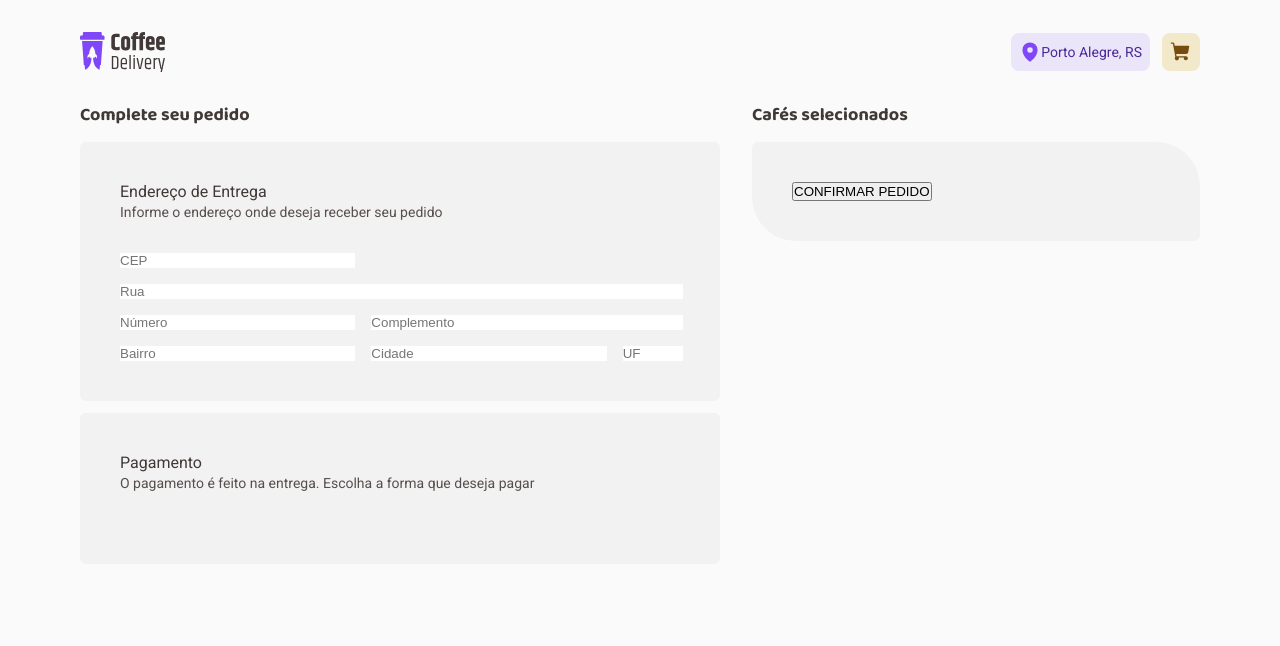
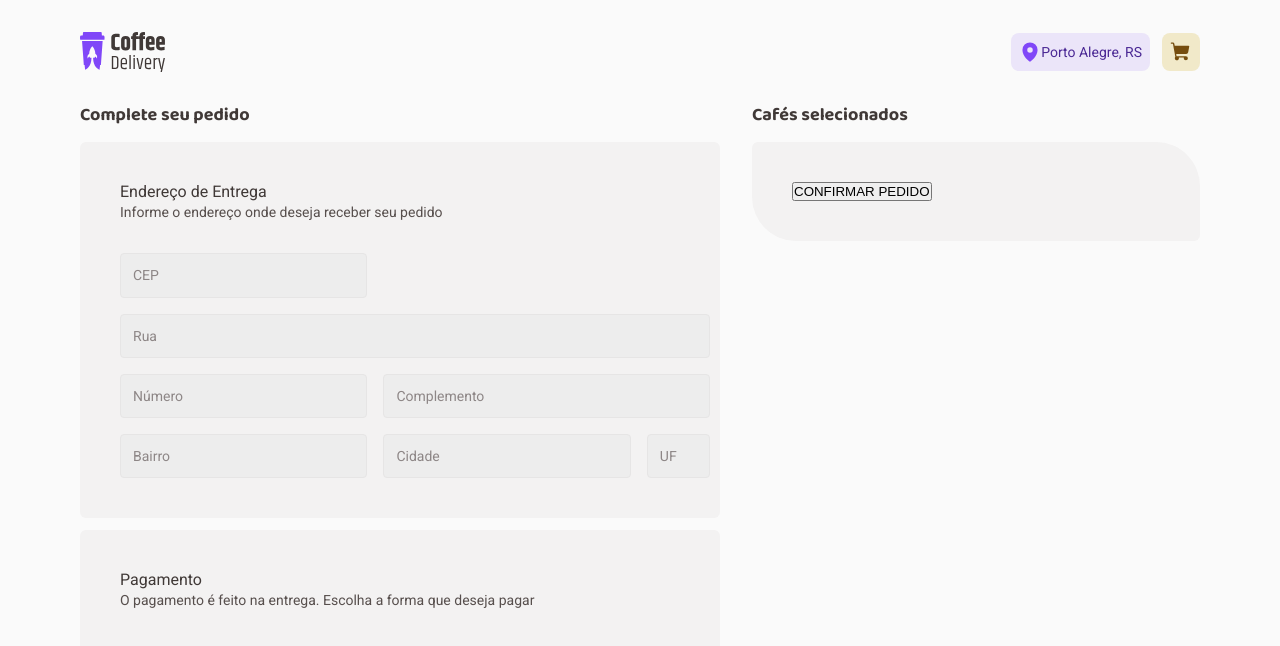
Before and after one commit to maiquitome/rocketseat-challenge-coffee-delivery, a React (Vite) app: page /checkout in a window 1280 px wide. Shown: the top 646 px of the page. Built offline with nearby package versions, Linux system fonts and the light colour scheme.

Commit message:
feat: :sparkles: add input styling and cep mask

```diff
--- a/src/pages/Checkout/index.tsx
+++ b/src/pages/Checkout/index.tsx
@@ -1,3 +1,4 @@
+import { ChangeEvent, useState } from "react";
 import {
   ConfirmOrderStyled,
   DeliveryDetailsStyled,
@@ -6,6 +7,26 @@ import {
 } from "./style";
 
 export function Checkout() {
+  const [cepValue, setCep] = useState("");
+
+  function applyCepMask(cep: string) {
+    const onlyNumbers = cep.replace(/\D/g, "");
+    const noMoreThanEightCharacters = onlyNumbers.substring(0, 8);
+    cep = noMoreThanEightCharacters;
+
+    if (cep.length === 8) {
+      cep = cep.replace(/^(\d{5})(\d{3})$/, "$1-$2");
+    }
+
+    return cep;
+  }
+
+  function setCepWithMask(event: ChangeEvent<HTMLInputElement>) {
+    const cepWithMask = applyCepMask(event.target.value);
+    console.log("cepWithMask", cepWithMask);
+    setCep(cepWithMask);
+  }
+
   return (
     <FormContainerStyled>
       <form action="">
@@ -17,7 +38,14 @@ export function Checkout() {
               <p>Informe o endereço onde deseja receber seu pedido</p>
 
               <div>
-                <input type="number" name="cep" id="cep" placeholder="CEP" />
+                <input
+                  type="text"
+                  name="cep"
+                  id="cep"
+                  placeholder="CEP"
+                  onChange={setCepWithMask}
+                  value={cepValue}
+                />
                 <input
                   type="text"
                   name="street"
--- a/src/pages/Checkout/style.ts
+++ b/src/pages/Checkout/style.ts
@@ -31,6 +31,15 @@ export const FormContainerStyled = styled(LayoutContainer)`
         grid-template-columns: 1fr 1fr 10.7142857143%;
         input {
           border: none;
+          font: ${TEXT_S};
+          color: ${(props) => props.theme["base-700"]};
+          background-color: ${(props) => props.theme["base-300"]};
+          border: 0.0625rem solid ${(props) => props.theme["base-400"]};
+          border-radius: 0.25rem;
+          padding: 0.75rem;
+          &::placeholder {
+            color: ${(props) => props.theme["base-600"]};
+          }
           &:first-child {
             grid-column-start: 1;
             grid-column-end: 2;
```
